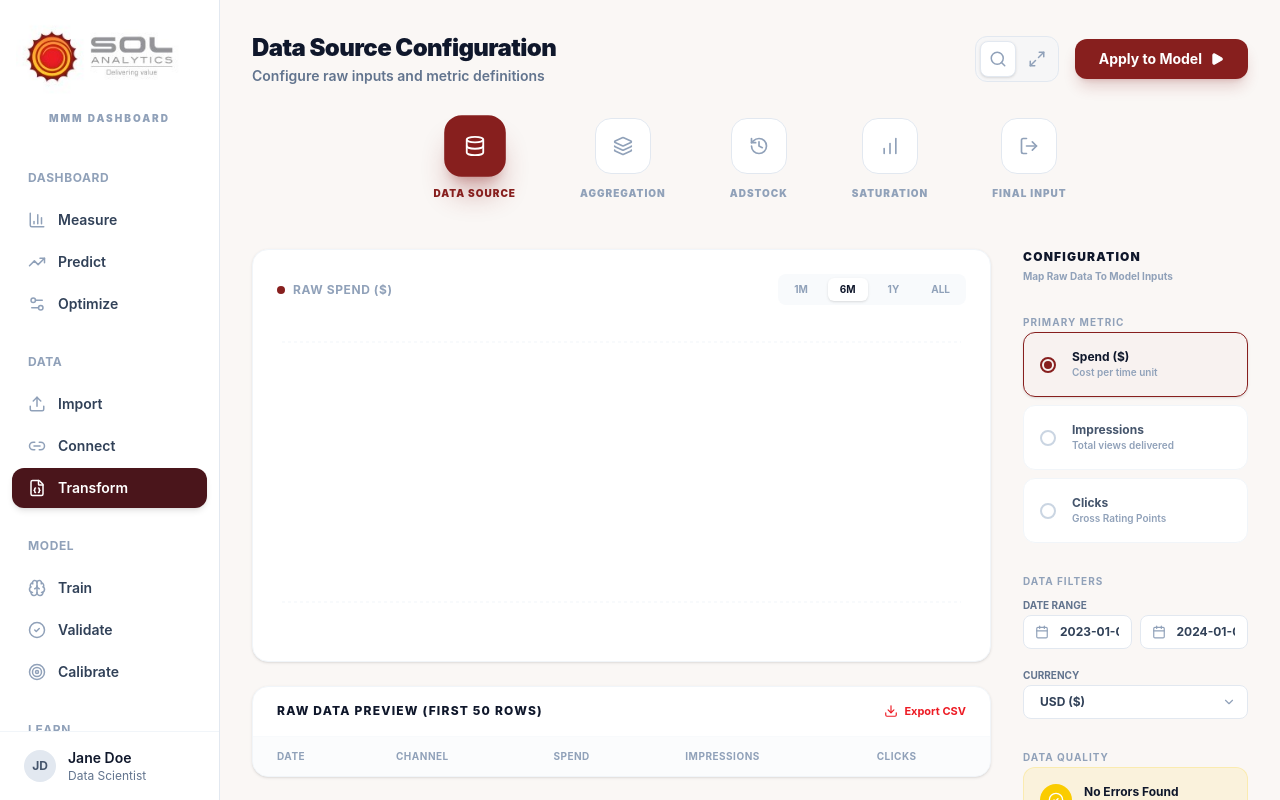
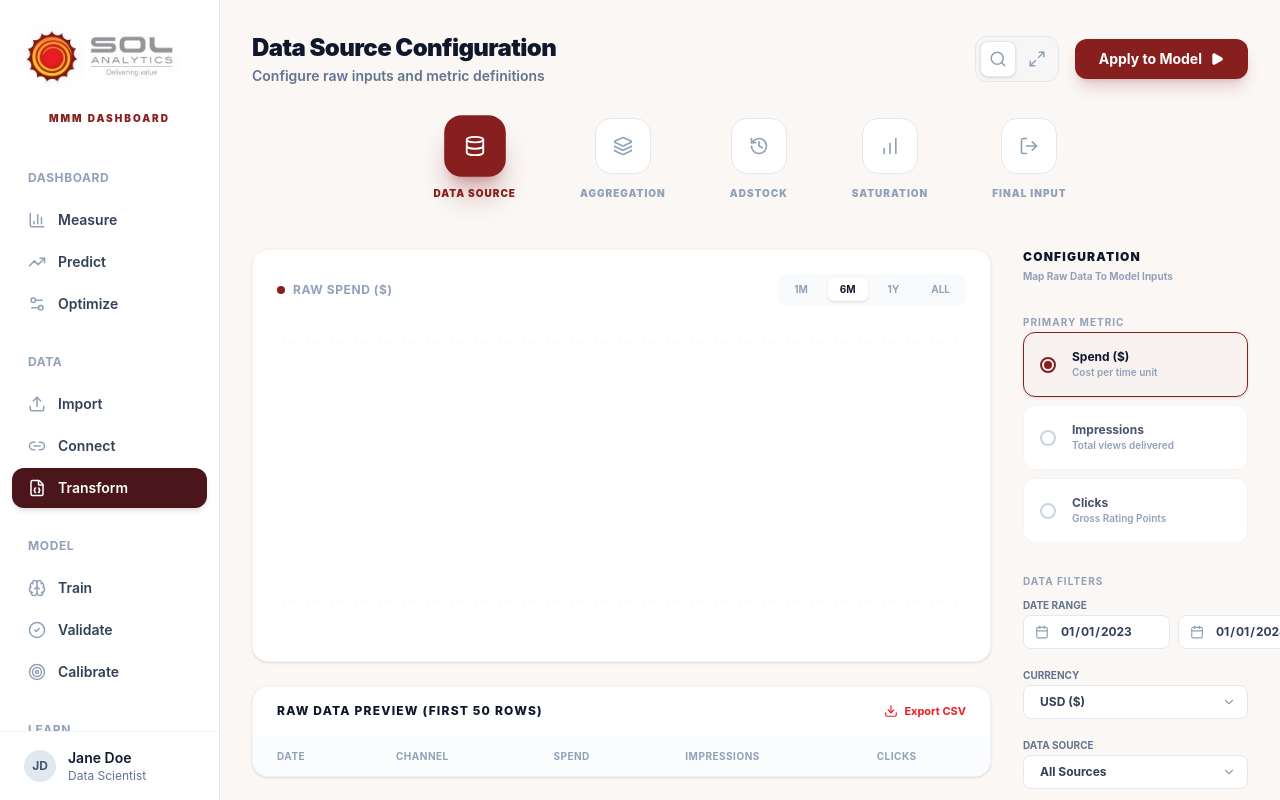
Before and after one commit to whynot231455/mmm-sol-dashboard, a React (Vite) app: page / in a window 1280 px wide. Both pictures are taken after a click on the button "Transform". Built offline with nearby package versions, Linux system fonts and the light colour scheme.

Commit message:
feat: Implement core application state management using Zustand with IndexedDB persistence and add initial UI components for navigation and data transformation.

```diff
--- a/src/components/Sidebar.tsx
+++ b/src/components/Sidebar.tsx
@@ -107,7 +107,7 @@ export const Sidebar = () => {
           className="h-22 w-auto object-contain"
         />
         <div className="mt-1 px-1 text-center">
-          <span className="text-[10px] font-black text-slate-400 uppercase tracking-[0.2em]">
+          <span className="text-[10px] font-black text-brand-primary uppercase tracking-[0.2em]">
             MMM Dashboard
           </span>
         </div>
--- a/src/index.css
+++ b/src/index.css
@@ -6,6 +6,11 @@
   --color-brand-third: #F58726;
   --color-brand-accent: #FACC00;
   --color-brand-bg: #FAF7F5;
+}
+
+input[type="date"]::-webkit-calendar-picker-indicator {
+  display: none;
+  -webkit-appearance: none;
 }
 
 :root {
--- a/src/pages/TransformPage.tsx
+++ b/src/pages/TransformPage.tsx
@@ -47,6 +47,27 @@ export const TransformPage = () => {
 
     const [currentStep, setCurrentStep] = useState<TransformationStep>('data-source');
 
+    // Centralized filtering logic
+    const filteredData = useMemo(() => {
+        if (!rawData || rawData.length === 0) return [];
+
+        const source = transformSettings?.dataSource || 'All Sources';
+        const { start, end } = transformSettings?.dateRange || {};
+        const channelKey = mapping?.channel || 'Channel';
+        const dateKey = mapping?.date || 'Date';
+
+        return rawData.filter(row => {
+            // Filter by Data Source
+            const matchesSource = source === 'All Sources' || String(row[channelKey]) === source;
+
+            // Filter by Date Range
+            const rowDate = String(row[dateKey]);
+            const matchesDate = (!start || rowDate >= start) && (!end || rowDate <= end);
+
+            return matchesSource && matchesDate;
+        });
+    }, [rawData, transformSettings?.dataSource, transformSettings?.dateRange, mapping?.channel, mapping?.date]);
+
     const steps = useMemo(() => [
         { id: 'data-source', label: 'DATA SOURCE', icon: <Database size={20} /> },
         { id: 'aggregation', label: 'AGGREGATION', icon: <Layers size={20} /> },
@@ -57,26 +78,26 @@ export const TransformPage = () => {
 
     // Prepare data for the chart - using first 100 points for performance
     const chartData = useMemo(() => {
-        if (!rawData || rawData.length === 0) return [];
+        if (!filteredData || filteredData.length === 0) return [];
 
         const metric = mapping?.[transformSettings?.primaryMetric] || transformSettings?.primaryMetric || 'spend';
         const dateKey = mapping?.date || 'Date';
 
-        return rawData.slice(0, 100).map((row, idx) => ({
+        return filteredData.slice(0, 100).map((row, idx) => ({
             name: row[dateKey] || `Point ${idx}`,
             value: Number(row[metric]) || 0,
         }));
-    }, [rawData, mapping, transformSettings?.primaryMetric]);
+    }, [filteredData, mapping, transformSettings?.primaryMetric]);
 
     // Data for aggregation preview
     const aggregationData = useMemo(() => {
-        if (!rawData || rawData.length === 0) return [];
+        if (!filteredData || filteredData.length === 0) return [];
 
         const metric = mapping?.[transformSettings?.primaryMetric] || transformSettings?.primaryMetric || 'spend';
         const dateKey = mapping?.date || 'Date';
 
         // Simple mock of aggregation for visualization
-        return rawData.slice(0, 50).map((row, idx) => {
+        return filteredData.slice(0, 50).map((row, idx) => {
             const raw = Number(row[metric]) || 0;
             return {
                 name: row[dateKey] || `Point ${idx}`,
@@ -88,14 +109,14 @@ export const TransformPage = () => {
 
     // Data for Adstock preview
     const adstockData = useMemo(() => {
-        if (!rawData || rawData.length === 0) return [];
+        if (!filteredData || filteredData.length === 0) return [];
 
         const metric = mapping?.[transformSettings?.primaryMetric] || transformSettings?.primaryMetric || 'spend';
         const dateKey = mapping?.date || 'Date';
         const decay = transformSettings?.adstock?.decayRate ?? 0.65;
 
         let adstockedValue = 0;
-        return rawData.slice(0, 50).map((row, idx) => {
+        return filteredData.slice(0, 50).map((row, idx) => {
             const raw = Number(row[metric]) || 0;
             adstockedValue = raw + (adstockedValue * decay);
             return {
@@ -104,11 +125,11 @@ export const TransformPage = () => {
                 adstock: adstockedValue / 2, // Scaled for visualization
             };
         });
-    }, [rawData, mapping, transformSettings?.primaryMetric, transformSettings?.adstock?.decayRate]);
+    }, [filteredData, mapping, transformSettings?.primaryMetric, transformSettings?.adstock?.decayRate]);
 
     // Data for Saturation preview
     const saturationData = useMemo(() => {
-        if (!rawData || rawData.length === 0) return [];
+        if (!filteredData || filteredData.length === 0) return [];
 
         const metric = mapping?.[transformSettings?.primaryMetric] || transformSettings?.primaryMetric || 'spend';
         const slope = transformSettings?.saturation?.slope ?? 1.42;
@@ -126,11 +147,11 @@ export const TransformPage = () => {
             const x = idx / 40;
             return {
                 x: x,
-                spend: idx < (rawData?.length || 0) ? Number(rawData[idx]?.[metric]) / 100000 : null,
+                spend: idx < (filteredData?.length || 0) ? Number(filteredData[idx]?.[metric]) / 100000 : null,
                 curve: hill(x),
             };
         });
-    }, [rawData, mapping, transformSettings?.primaryMetric, transformSettings?.saturation?.slope, transformSettings?.saturation?.inflection]);
+    }, [filteredData, mapping, transformSettings?.primaryMetric, transformSettings?.saturation?.slope, transformSettings?.saturation?.inflection]);
 
     // View components to prevent parent re-renders from affecting complex DOM
     const DataSourceView = useMemo(() => {
@@ -177,10 +198,12 @@ export const TransformPage = () => {
                             />
                             <Tooltip
                                 contentStyle={{ borderRadius: '12px', border: 'none', boxShadow: '0 10px 15px -3px rgb(0 0 0 / 0.1)' }}
-                                labelStyle={{ fontWeight: 700, color: '#1e293b' }}
+                                labelStyle={{ fontWeight: 800, color: '#0f172a', marginBottom: '4px' }}
+                                itemStyle={{ color: '#1e293b', fontWeight: 600, textTransform: 'capitalize' }}
                                 formatter={(value: number | string | undefined) => {
-                                    if (value === undefined) return ['', transformSettings?.primaryMetric ?? 'Value'];
-                                    return [`$${Number(value).toLocaleString()}`, transformSettings?.primaryMetric ?? 'Value'];
+                                    if (value === undefined) return ['', transformSettings?.primaryMetric === 'spend' ? 'Spend' : transformSettings?.primaryMetric === 'impressions' ? 'Impressions' : 'Clicks'];
+                                    const label = transformSettings?.primaryMetric === 'spend' ? 'Spend' : transformSettings?.primaryMetric === 'impressions' ? 'Impressions' : 'Clicks';
+                                    return [`$${Number(value).toLocaleString()}`, label];
                                 }}
                             />
                             <Bar
@@ -188,6 +211,7 @@ export const TransformPage = () => {
                                 fill="#871F1E10"
                                 radius={[4, 4, 0, 0]}
                                 barSize={12}
+                                tooltipType="none"
                             />
                             <Line
                                 type="monotone"
@@ -225,7 +249,7 @@ export const TransformPage = () => {
                             </tr>
                         </thead>
                         <tbody className="divide-y divide-slate-50">
-                            {rawData.slice(0, 10).map((row, idx) => (
+                            {filteredData.slice(0, 10).map((row, idx) => (
                                 <tr key={idx} className="hover:bg-slate-50/50 transition-colors">
                                     <td className="px-6 py-4 text-xs font-semibold text-slate-600">
                                         {String(row[mapping.date || 'Date'] || '2023-01-01')}
@@ -250,7 +274,7 @@ export const TransformPage = () => {
             </div>
         </div>
         );
-    }, [currentStep, chartData, transformSettings?.primaryMetric, rawData, mapping.date, mapping.channel, mapping.spend]);
+    }, [currentStep, chartData, transformSettings?.primaryMetric, filteredData, mapping.date, mapping.channel, mapping.spend]);
 
     const AggregationView = useMemo(() => {
         if (currentStep !== 'aggregation') return null;
@@ -307,10 +331,12 @@ export const TransformPage = () => {
                         <YAxis hide />
                         <Tooltip
                             contentStyle={{ borderRadius: '12px', border: 'none', boxShadow: '0 10px 15px -3px rgb(0 0 0 / 0.1)' }}
-                            labelStyle={{ fontWeight: 700, color: '#1e293b' }}
+                            labelStyle={{ fontWeight: 800, color: '#0f172a', marginBottom: '4px' }}
+                            itemStyle={{ color: '#1e293b', fontWeight: 600 }}
                             formatter={(value: number | string | undefined, name: string) => {
-                                if (value === undefined) return ['', name === 'raw' ? 'Raw Daily Data' : 'Aggregated Result'];
-                                return [`$${Number(value).toLocaleString()}`, name === 'raw' ? 'Raw Daily Data' : 'Aggregated Result'];
+                                const displayName = name === 'raw' ? 'Daily Data' : 'Aggregated Result';
+                                if (value === undefined) return ['', displayName];
+                                return [`$${Number(value).toLocaleString()}`, displayName];
                             }}
                         />
                         <Bar
@@ -375,10 +401,12 @@ export const TransformPage = () => {
                         <YAxis hide />
                         <Tooltip
                             contentStyle={{ borderRadius: '12px', border: 'none', boxShadow: '0 10px 15px -3px rgb(0 0 0 / 0.1)' }}
-                            labelStyle={{ fontWeight: 700, color: '#1e293b' }}
+                            labelStyle={{ fontWeight: 800, color: '#0f172a', marginBottom: '4px' }}
+                            itemStyle={{ color: '#1e293b', fontWeight: 600 }}
                             formatter={(value: number | string | undefined, name: string) => {
-                                if (value === undefined) return ['', name === 'raw' ? 'Raw Spend' : 'Adstock Decay'];
-                                return [`$${Number(value).toLocaleString()}`, name === 'raw' ? 'Raw Spend' : 'Adstock Decay'];
+                                const displayName = name === 'raw' ? 'Raw Spend' : 'Adstock Decay';
+                                if (value === undefined) return ['', displayName];
+                                return [`$${Number(value).toLocaleString()}`, displayName];
                             }}
                         />
                         <Bar
@@ -462,12 +490,14 @@ export const TransformPage = () => {
                         <YAxis hide />
                         <Tooltip
                             contentStyle={{ borderRadius: '12px', border: 'none', boxShadow: '0 10px 15px -3px rgb(0 0 0 / 0.1)' }}
-                            labelStyle={{ fontWeight: 700, color: '#1e293b' }}
+                            labelStyle={{ fontWeight: 800, color: '#0f172a', marginBottom: '4px' }}
+                            itemStyle={{ color: '#1e293b', fontWeight: 600 }}
                             formatter={(value: number | string | undefined, name: string) => {
-                                if (value === undefined) return ['', name === 'curve' ? 'Response Curve' : 'Observed Spend'];
+                                const displayName = name === 'curve' ? 'Response Curve' : 'Observed Spend';
+                                if (value === undefined) return ['', displayName];
                                 return [
                                     name === 'curve' ? `${(Number(value) * 100).toFixed(1)}%` : `$${Number(value).toLocaleString()}`,
-                                    name === 'curve' ? 'Response Curve' : 'Observed Spend'
+                                    displayName
                                 ];
                             }}
                         />
@@ -646,23 +676,35 @@ export const TransformPage = () => {
                                                 <div className="space-y-1.5">
                                                     <label className="text-[10px] font-bold text-slate-500 uppercase">Date Range</label>
                                                     <div className="flex gap-2">
-                                                        <div className="flex-1 relative">
+                                                        <div
+                                                            className="flex-1 relative cursor-pointer"
+                                                            onClick={(e) => {
+                                                                const input = e.currentTarget.querySelector('input');
+                                                                if (input) (input as any).showPicker?.();
+                                                            }}
+                                                        >
                                                             <input
-                                                                type="text"
-                                                                className="w-full pl-9 pr-3 py-2 bg-white border border-slate-200 rounded-lg text-xs font-bold text-slate-700 focus:border-[#871F1E] outline-none"
+                                                                type="date"
+                                                                className="w-full pl-9 pr-3 py-2 bg-white border border-slate-200 rounded-lg text-xs font-bold text-slate-700 focus:border-[#871F1E] outline-none cursor-pointer"
                                                                 value={transformSettings?.dateRange?.start ?? ''}
-                                                                readOnly
+                                                                onChange={(e) => setTransformSettings({ dateRange: { ...transformSettings.dateRange, start: e.target.value } })}
                                                             />
-                                                            <Calendar size={14} className="absolute left-3 top-1/2 -translate-y-1/2 text-slate-400" />
+                                                            <Calendar size={14} className="absolute left-3 top-1/2 -translate-y-1/2 text-slate-400 pointer-events-none" />
                                                         </div>
-                                                        <div className="flex-1 relative">
+                                                        <div
+                                                            className="flex-1 relative cursor-pointer"
+                                                            onClick={(e) => {
+                                                                const input = e.currentTarget.querySelector('input');
+                                                                if (input) (input as any).showPicker?.();
+                                                            }}
+                                                        >
                                                             <input
-                                                                type="text"
-                                                                className="w-full pl-9 pr-3 py-2 bg-white border border-slate-200 rounded-lg text-xs font-bold text-slate-700 focus:border-[#871F1E] outline-none"
+                                                                type="date"
+                                                                className="w-full pl-9 pr-3 py-2 bg-white border border-slate-200 rounded-lg text-xs font-bold text-slate-700 focus:border-[#871F1E] outline-none cursor-pointer"
                                                                 value={transformSettings?.dateRange?.end ?? ''}
-                                                                readOnly
+                                                                onChange={(e) => setTransformSettings({ dateRange: { ...transformSettings.dateRange, end: e.target.value } })}
                                                             />
-                                                            <Calendar size={14} className="absolute left-3 top-1/2 -translate-y-1/2 text-slate-400" />
+                                                            <Calendar size={14} className="absolute left-3 top-1/2 -translate-y-1/2 text-slate-400 pointer-events-none" />
                                                         </div>
                                                     </div>
                                                 </div>
@@ -677,6 +719,28 @@ export const TransformPage = () => {
                                                             <option>USD ($)</option>
                                                             <option>EUR (€)</option>
                                                             <option>GBP (£)</option>
+                                                        </select>
+                                                        <ChevronDown size={14} className="absolute right-3 top-1/2 -translate-y-1/2 text-slate-400" />
+                                                    </div>
+                                                </div>
+
+                                                {/* Data Source Dropdown */}
+                                                <div className="space-y-1.5">
+                                                    <label className="text-[10px] font-bold text-slate-500 uppercase">Data Source</label>
+                                                    <div className="relative">
+                                                        <select
+                                                            className="w-full appearance-none px-4 py-2 bg-white border border-slate-200 rounded-lg text-xs font-bold text-slate-700 focus:border-[#871F1E] outline-none cursor-pointer"
+                                                            value={transformSettings?.dataSource ?? 'All Sources'}
+                                                            onChange={(e) => setTransformSettings({ dataSource: e.target.value })}
+                                                        >
+                                                            <option>All Sources</option>
+                                                            {Array.from(new Set(rawData.map(row => String(row[mapping.channel || 'Channel'] || 'Unknown'))))
+                                                                .filter(Boolean)
+                                                                .sort()
+                                                                .map(source => (
+                                                                    <option key={source} value={source}>{source}</option>
+                                                                ))
+                                                            }
                                                         </select>
                                                         <ChevronDown size={14} className="absolute right-3 top-1/2 -translate-y-1/2 text-slate-400" />
                                                     </div>
--- a/src/store/useDataStore.ts
+++ b/src/store/useDataStore.ts
@@ -95,6 +95,7 @@ export interface TransformSettings {
         end: string;
     };
     currency: string;
+    dataSource: string;
 }
 
 interface DataState {
@@ -189,7 +190,8 @@ export const useDataStore = create<DataState>()(
                     start: '2023-01-01',
                     end: '2024-01-01'
                 },
-                currency: 'USD ($)'
+                currency: 'USD ($)',
+                dataSource: 'All Sources'
             },
             isLoaded: false,
             activePage: 'measure',
@@ -288,7 +290,8 @@ export const useDataStore = create<DataState>()(
                         start: '2023-01-01',
                         end: '2024-01-01'
                     },
-                    currency: 'USD ($)'
+                    currency: 'USD ($)',
+                    dataSource: 'All Sources'
                 },
                 isLoaded: false,
                 activePage: 'measure',
```
